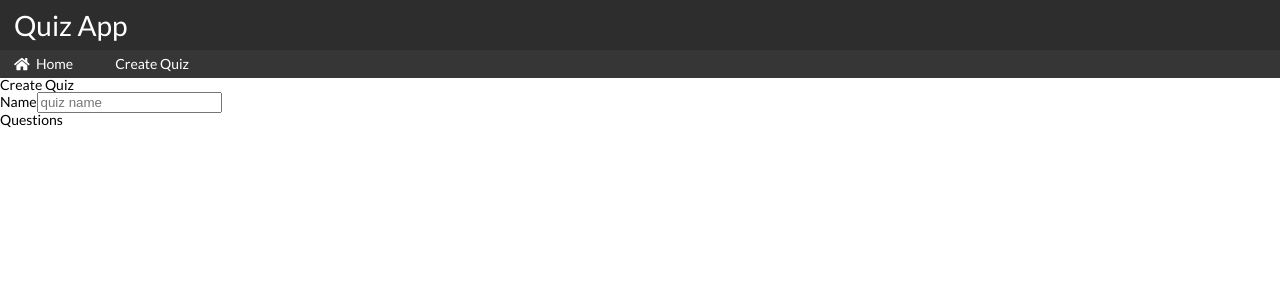
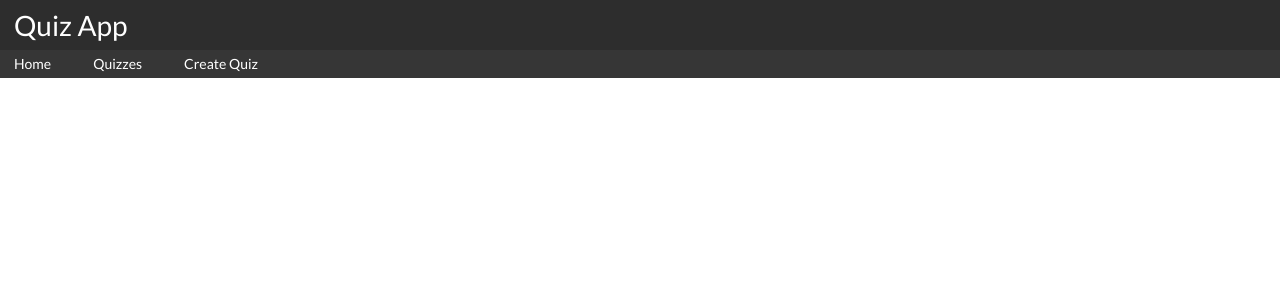
Before and after one commit to ksextontech/quiz-app, an Angular app: page / in a window 1280 px wide. Shown: the top 300 px of the page. Built offline with nearby package versions, Linux system fonts and the light colour scheme.

Commit message:
initial routing, quiz components

```diff
--- a/src/app/app.component.css
+++ b/src/app/app.component.css
@@ -1,6 +1,5 @@
 header {
   background-color: #2d2d2d;
-  height: 50px;
   color: white;
 }
 
--- a/src/app/app.component.html
+++ b/src/app/app.component.html
@@ -1,12 +1,10 @@
 <header>
   <h1>Quiz App</h1>
+  <app-navigation></app-navigation>
 </header>
-<div>
-  <app-navigation></app-navigation>
-  <main>
-    <app-create-quiz></app-create-quiz>
-  </main>
-</div>
+<main>
+  <router-outlet></router-outlet>
+</main>
 <footer>
 
 </footer>
--- a/src/app/create-quiz/create-quiz.component.ts
+++ /dev/null
@@ -1,15 +0,0 @@
-import { Component, OnInit } from '@angular/core';
-
-@Component({
-  selector: 'app-create-quiz',
-  templateUrl: './create-quiz.component.html',
-  styleUrls: ['./create-quiz.component.css']
-})
-export class CreateQuizComponent implements OnInit {
-
-  constructor() { }
-
-  ngOnInit() {
-  }
-
-}
--- a/src/app/navigation/navigation.component.css
+++ b/src/app/navigation/navigation.component.css
@@ -10,10 +10,6 @@ a {
   color: #fff;
 }
 
-a svg {
-  margin-right: .25em;
-}
-
 a:first-of-type {
   margin-left: 0;
 }
--- a/src/app/navigation/navigation.component.html
+++ b/src/app/navigation/navigation.component.html
@@ -1,6 +1,5 @@
 <nav>
-  <a href="/">
-    <i class="fas fa-home"></i> Home
-  </a>
-  <a href="/quiz/create">Create Quiz</a>
+  <a href="#" routerLink="/">Home</a>
+  <a href="#" routerLink="/quizzes">Quizzes</a>
+  <a href="#" routerLink="/quiz/create">Create Quiz</a>
 </nav>
--- /dev/null
+++ b/src/app/quiz-create/quiz-create.component.ts
@@ -0,0 +1,15 @@
+import { Component, OnInit } from '@angular/core';
+
+@Component({
+  selector: 'app-quiz-create',
+  templateUrl: './quiz-create.component.html',
+  styleUrls: ['./quiz-create.component.css']
+})
+export class QuizCreateComponent implements OnInit {
+
+  constructor() { }
+
+  ngOnInit() {
+  }
+
+}
--- /dev/null
+++ b/src/app/quiz-list/quiz-list.component.ts
@@ -0,0 +1,15 @@
+import { Component, OnInit } from '@angular/core';
+
+@Component({
+  selector: 'app-quiz-list',
+  templateUrl: './quiz-list.component.html',
+  styleUrls: ['./quiz-list.component.css']
+})
+export class QuizListComponent implements OnInit {
+
+  constructor() { }
+
+  ngOnInit() {
+  }
+
+}
```
Also changed, not shown: src/app/app.module.ts (+17 -4 lines), src/app/quiz-create/quiz-create.component.css (added), src/app/quiz-create/quiz-create.component.html (renamed from src/app/create-quiz/create-quiz.component.html), src/app/quiz-list/quiz-list.component.css (added), src/app/quiz-list/quiz-list.component.html (added), 2 other files (tests, documents, lock files or other folders).
